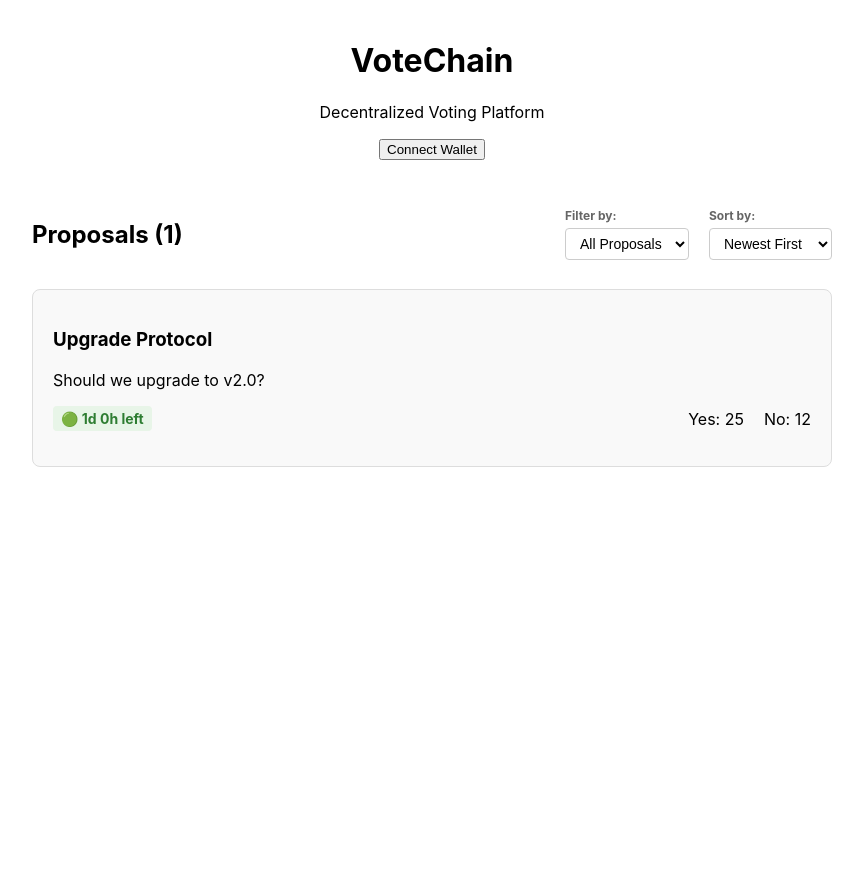
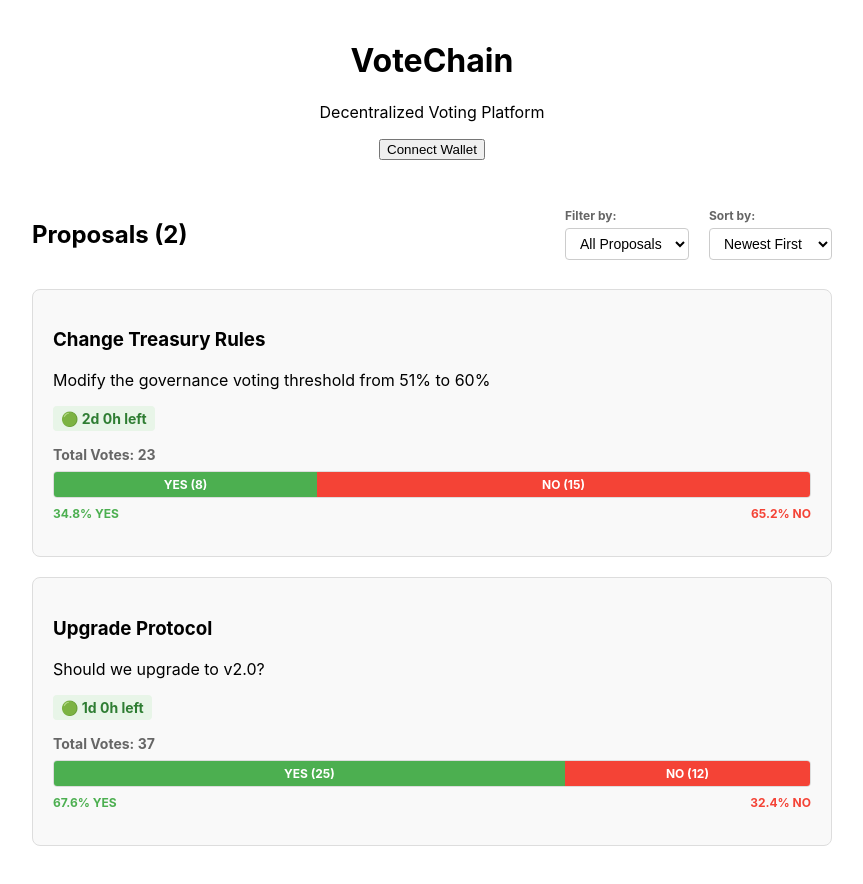
Before and after one commit to junipercyber/VoteChain, a React (Create React App) app: page / in a window 1280 px wide. Shown: the whole page, without its empty margins (208-1071 px from the left). Before the commit the page ends 800 px from the top, so only its background shows below. Built offline with nearby package versions, Linux system fonts and the light colour scheme.

Commit message:
add vote statistics display
visual progress bars for voting results

```diff
--- a/src/App.js
+++ b/src/App.js
@@ -3,6 +3,7 @@ import CreateProposal from './components/CreateProposal';
 import ProposalStatus from './components/ProposalStatus';
 import VotingHistory from './components/VotingHistory';
 import ProposalFilter from './components/ProposalFilter';
+import VoteStats from './components/VoteStats';
 
 function App() {
   const [proposals, setProposals] = useState([]);
@@ -21,6 +22,14 @@ function App() {
         yesVotes: 25,
         noVotes: 12,
         endTime: Date.now() + 86400000
+      },
+      {
+        id: 1,
+        title: "Change Treasury Rules",
+        description: "Modify the governance voting threshold from 51% to 60%",
+        yesVotes: 8,
+        noVotes: 15,
+        endTime: Date.now() + 172800000
       }
     ]);
   }, []);
@@ -142,11 +151,9 @@ function App() {
             <p>{proposal.description}</p>
             <div className="proposal-meta">
               <ProposalStatus endTime={proposal.endTime} />
-              <div className="vote-count">
-                <span>Yes: {proposal.yesVotes}</span>
-                <span style={{marginLeft: '20px'}}>No: {proposal.noVotes}</span>
-              </div>
             </div>
+
+            <VoteStats yesVotes={proposal.yesVotes} noVotes={proposal.noVotes} />
 
             {connected && (
               <div className="vote-buttons">
--- /dev/null
+++ b/src/components/VoteStats.js
@@ -0,0 +1,37 @@
+import React from 'react';
+
+const VoteStats = ({ yesVotes, noVotes }) => {
+  const totalVotes = yesVotes + noVotes;
+  const yesPercentage = totalVotes > 0 ? (yesVotes / totalVotes) * 100 : 0;
+  const noPercentage = totalVotes > 0 ? (noVotes / totalVotes) * 100 : 0;
+
+  return (
+    <div className="vote-stats">
+      <div className="stats-header">
+        <span>Total Votes: {totalVotes}</span>
+      </div>
+
+      <div className="vote-bar">
+        <div
+          className="vote-segment yes-segment"
+          style={{ width: `${yesPercentage}%` }}
+        >
+          {yesVotes > 0 && <span className="vote-label">YES ({yesVotes})</span>}
+        </div>
+        <div
+          className="vote-segment no-segment"
+          style={{ width: `${noPercentage}%` }}
+        >
+          {noVotes > 0 && <span className="vote-label">NO ({noVotes})</span>}
+        </div>
+      </div>
+
+      <div className="percentage-display">
+        <span className="yes-percent">{yesPercentage.toFixed(1)}% YES</span>
+        <span className="no-percent">{noPercentage.toFixed(1)}% NO</span>
+      </div>
+    </div>
+  );
+};
+
+export default VoteStats;
--- a/src/index.css
+++ b/src/index.css
@@ -279,3 +279,62 @@ body {
     width: 100%;
   }
 }
+
+.vote-stats {
+  margin: 15px 0;
+}
+
+.stats-header {
+  margin-bottom: 8px;
+  font-size: 14px;
+  color: #666;
+  font-weight: bold;
+}
+
+.vote-bar {
+  display: flex;
+  height: 25px;
+  border-radius: 4px;
+  overflow: hidden;
+  border: 1px solid #ddd;
+  margin-bottom: 8px;
+}
+
+.vote-segment {
+  display: flex;
+  align-items: center;
+  justify-content: center;
+  color: white;
+  font-weight: bold;
+  font-size: 12px;
+  transition: width 0.3s ease;
+}
+
+.yes-segment {
+  background-color: #4CAF50;
+}
+
+.no-segment {
+  background-color: #f44336;
+}
+
+.vote-label {
+  white-space: nowrap;
+  overflow: hidden;
+}
+
+.percentage-display {
+  display: flex;
+  justify-content: space-between;
+  font-size: 12px;
+}
+
+.yes-percent {
+  color: #4CAF50;
+  font-weight: bold;
+}
+
+.no-percent {
+  color: #f44336;
+  font-weight: bold;
+}
```
